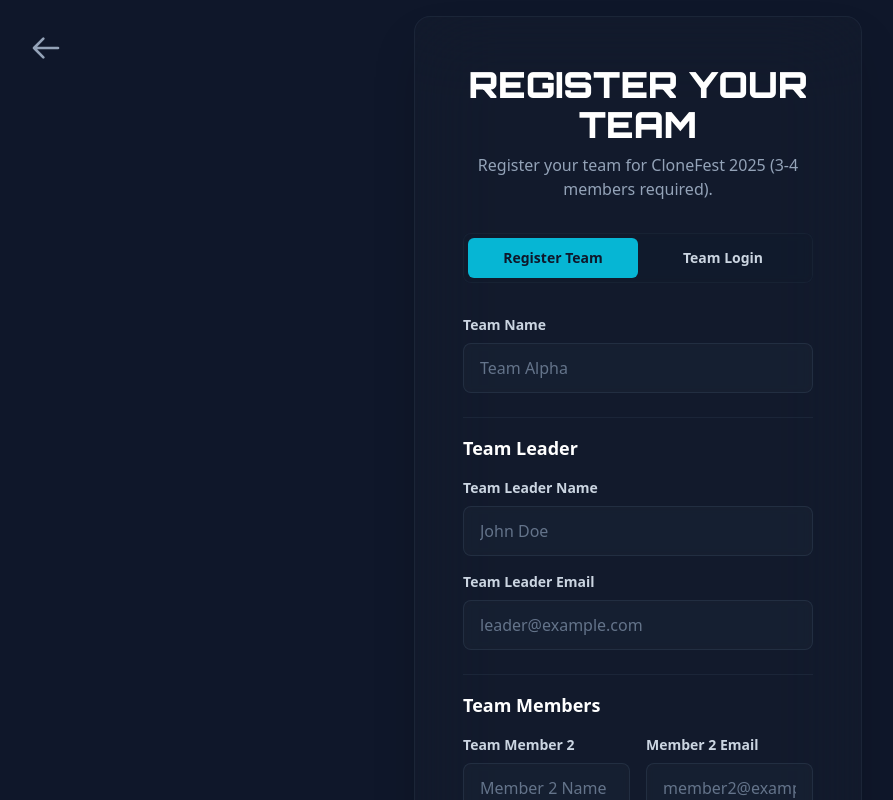
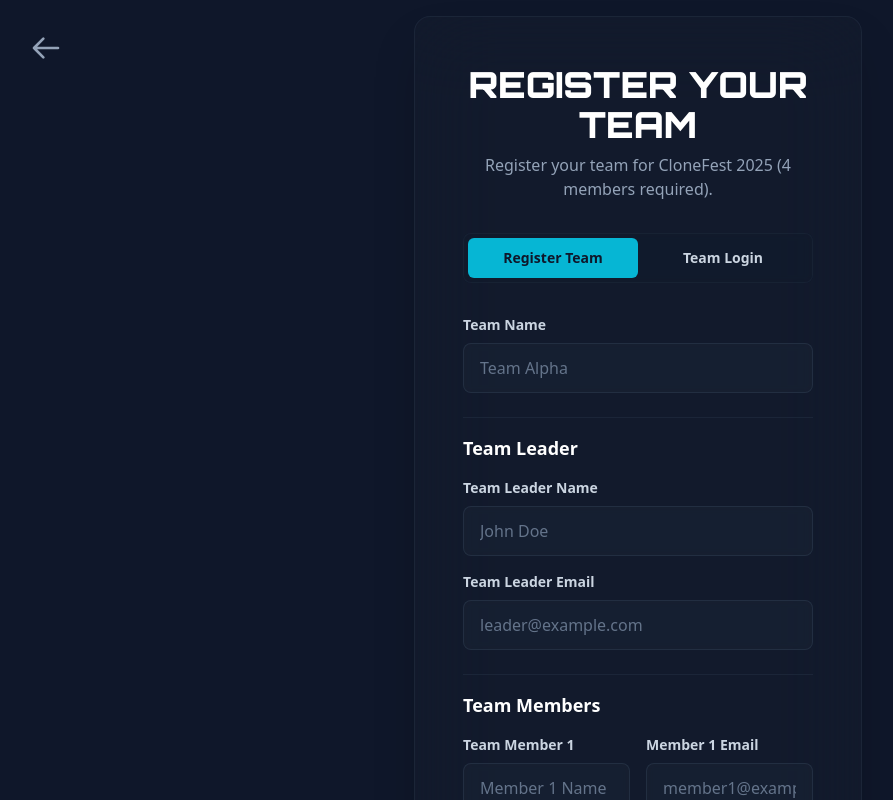
Before and after one commit to Lonecoder1109/CloneFest2025, a React (Vite) app: page / in a window 1280 px wide. Both pictures are taken after a click on the button "Register Now". Shown: the top 800 px of the page, without its empty margins (2-895 px from the left). Built offline with nearby package versions, Linux system fonts and the light colour scheme.

Commit message:
Revert "update"
This reverts commit e47e4ed2ce4e1763da488c006aba5e96ed91a8ab.

```diff
--- a/components/Auth.tsx
+++ b/components/Auth.tsx
@@ -41,8 +41,6 @@ export const Auth: React.FC<AuthProps> = ({ onNavigateHome }) => {
     teamMember2Email: "",
     teamMember3: "",
     teamMember3Email: "",
-    teamMember4: "",
-    teamMember4Email: "",
     teamPassword: "",
   });
 
@@ -107,7 +105,7 @@ export const Auth: React.FC<AuthProps> = ({ onNavigateHome }) => {
             </h2>
             <p className="text-slate-400 mt-2">
               {mode === "signup"
-                ? "Register your team for CloneFest 2025 (3-4 members required)."
+                ? "Register your team for CloneFest 2025 (4 members required)."
                 : "Login with your team credentials."}
             </p>
           </div>
@@ -178,14 +176,34 @@ export const Auth: React.FC<AuthProps> = ({ onNavigateHome }) => {
                         id="teamMember1"
                         name="teamMember1"
                         type="text"
+                        placeholder="Member 1 Name"
+                        label="Team Member 1"
+                        required
+                        onChange={handleInputChange}
+                      />
+                      <FormInput
+                        id="teamMember1Email"
+                        name="teamMember1Email"
+                        type="email"
+                        placeholder="member1@example.com"
+                        label="Member 1 Email"
+                        required
+                        onChange={handleInputChange}
+                      />
+                    </div>
+                    <div className="grid grid-cols-1 md:grid-cols-2 gap-4">
+                      <FormInput
+                        id="teamMember2"
+                        name="teamMember2"
+                        type="text"
                         placeholder="Member 2 Name"
                         label="Team Member 2"
                         required
                         onChange={handleInputChange}
                       />
                       <FormInput
-                        id="teamMember1Email"
-                        name="teamMember1Email"
+                        id="teamMember2Email"
+                        name="teamMember2Email"
                         type="email"
                         placeholder="member2@example.com"
                         label="Member 2 Email"
@@ -195,8 +213,8 @@ export const Auth: React.FC<AuthProps> = ({ onNavigateHome }) => {
                     </div>
                     <div className="grid grid-cols-1 md:grid-cols-2 gap-4">
                       <FormInput
-                        id="teamMember2"
-                        name="teamMember2"
+                        id="teamMember3"
+                        name="teamMember3"
                         type="text"
                         placeholder="Member 3 Name"
                         label="Team Member 3"
@@ -204,32 +222,12 @@ export const Auth: React.FC<AuthProps> = ({ onNavigateHome }) => {
                         onChange={handleInputChange}
                       />
                       <FormInput
-                        id="teamMember2Email"
-                        name="teamMember2Email"
+                        id="teamMember3Email"
+                        name="teamMember3Email"
                         type="email"
                         placeholder="member3@example.com"
                         label="Member 3 Email"
                         required
-                        onChange={handleInputChange}
-                      />
-                    </div>
-                    <div className="grid grid-cols-1 md:grid-cols-2 gap-4">
-                      <FormInput
-                        id="teamMember3"
-                        name="teamMember3"
-                        type="text"
-                        placeholder="Member 4 Name (Optional)"
-                        label="Team Member 4 (Optional)"
-                        required={false}
-                        onChange={handleInputChange}
-                      />
-                      <FormInput
-                        id="teamMember3Email"
-                        name="teamMember3Email"
-                        type="email"
-                        placeholder="member4@example.com"
-                        label="Member 4 Email (Optional)"
-                        required={false}
                         onChange={handleInputChange}
                       />
                     </div>
```
